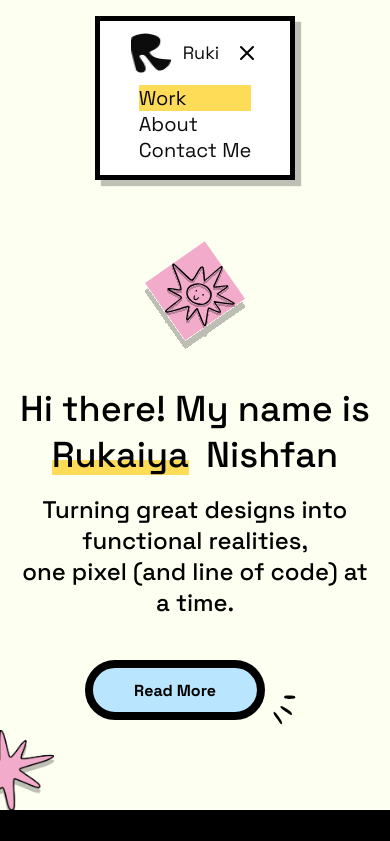
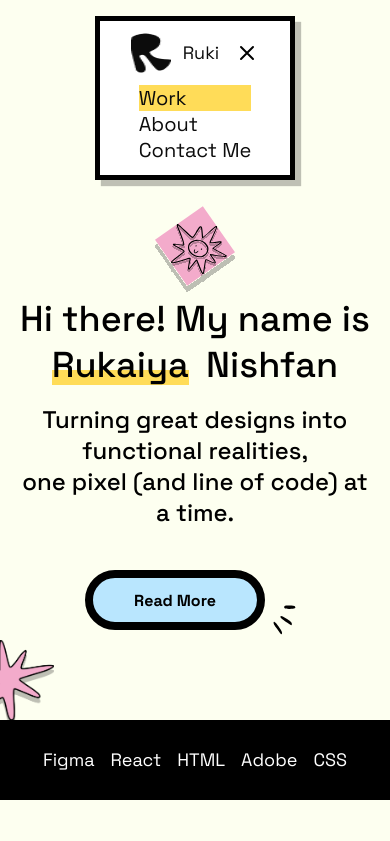
Before and after one commit to salmanfaraj06/react-setup-template, a React (Vite) app: page / in a window 390 px wide. Shown: the top 841 px of the page. Built offline with nearby package versions, Linux system fonts and the light colour scheme.

Commit message:
updated img

```diff
--- a/src/components/HeroMain.jsx
+++ b/src/components/HeroMain.jsx
@@ -9,7 +9,7 @@ function HeroMain() {
       <Img
         src="images/img_frame_14.svg"
         alt="image"
-        className="mx-auto h-[190px] w-[160px] md:w-[100px]"
+        className="mx-auto h-[200px] w-[160px] md:w-[110px] sm:h-[100px] sm:w-[80px]"
       />
       <Text size="3xl" as="p" className="mb-4 text-white sm:px-5 text-center md:text-[48px] font-bold sm:text-[36px]">
         Hi there! My name is{" "}
```
